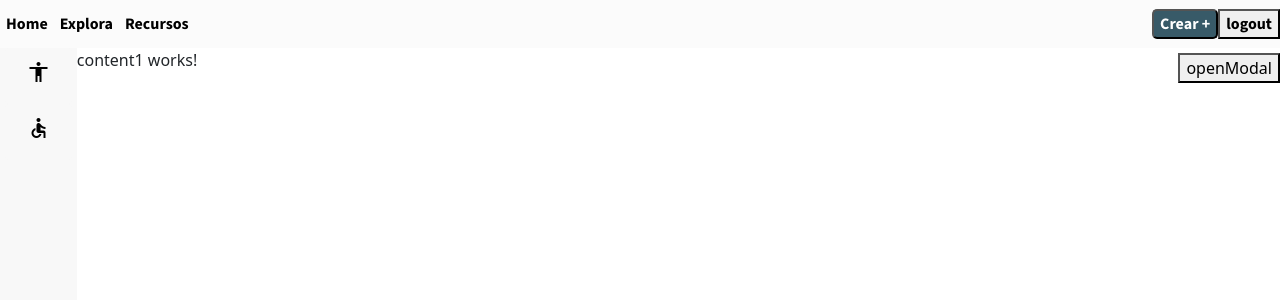
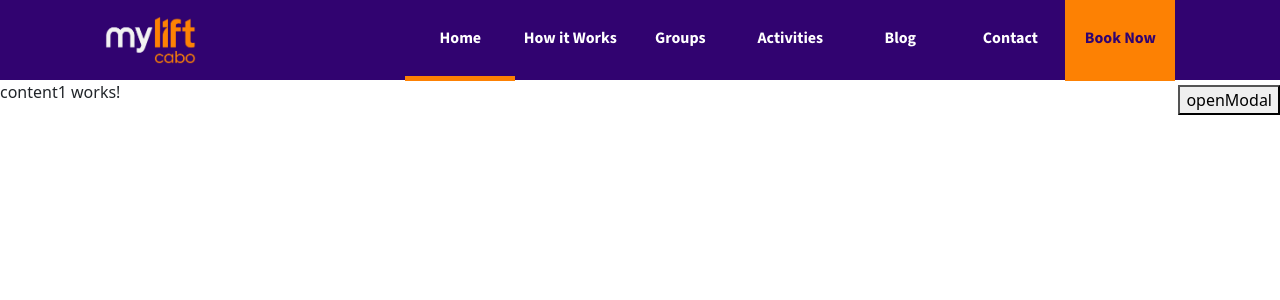
Before and after one commit to jesusalexisvzla/WeLift, an Angular app: page /content1 in a window 1280 px wide. Shown: the top 300 px of the page. Built offline with nearby package versions, Linux system fonts and the light colour scheme; sample sign-in values are in the browser's storage.

Commit message:
Added style to navbar

```diff
--- a/src/app/structure/navbar/navbar.component.html
+++ b/src/app/structure/navbar/navbar.component.html
@@ -1,11 +1,16 @@
-<div class="navbar justify-content-between">
-    <div>
-        <button class="text-button">Home</button>
-        <button class="text-button">Explora</button>
-        <button class="text-button">Recursos</button>
+<div class="navbar justify-content-around">
+    <img class="img-navbar" src="../../../assets/Naranja.png"/>
+    <div class="justify-content-between btn-container">
+        <button class="text-button selected-btn">Home</button>
+        <button class="text-button">How it Works</button>
+        <button class="text-button">Groups</button>
+        <button class="text-button">Activities</button>
+        <button class="text-button">Blog</button>
+        <button class="text-button">Contact</button>
+        <button class="text-button book-btn">Book Now</button>
     </div>
-    <div>
+    <!-- <div>
         <button class="solid-button">Crear +</button>
         <button class="bton" (click)="logout()">logout</button>
-    </div>
+    </div> -->
 </div>
--- a/src/app/structure/navbar/navbar.component.scss
+++ b/src/app/structure/navbar/navbar.component.scss
@@ -1,3 +1,28 @@
-.bton{
-    height: 30px;
+.btn-container {
+    height: 100%;
 }
+
+.img-navbar {
+    height: 6vh;
+}
+
+.text-button {
+    color: white;
+    height: 95%;
+    width: 110px;
+}
+
+.text-button:hover {
+    box-shadow: 0px 5px #fd8103;
+    text-decoration: none;
+}
+
+.selected-btn {
+    box-shadow: 0px 5px #fd8103;
+}
+
+.book-btn {
+    background-color: #fd8103;
+    color: #310370;
+    box-shadow: 0px 5px #fd8103;
+}
--- a/src/app/structure/structure.component.html
+++ b/src/app/structure/structure.component.html
@@ -1,14 +1,14 @@
 <app-navbar (messageEvent)="receiveMessage($event)"></app-navbar>
 
 <div class="d-flex">
-    <div
+    <!-- <div
         id="sidebar"
         (mouseover)="changeContent(true)"
         (mouseout)="changeContent(false)"
         class="sidebar"
     >
         <app-sidebar></app-sidebar>
-    </div>
+    </div> -->
     <div id="content" class="content">
         <router-outlet></router-outlet>
     </div>
--- a/src/styles.scss
+++ b/src/styles.scss
@@ -29,8 +29,9 @@
 }
 
 .navbar {
-    background-color: #fbfbfb;
-    height: 6vh;
+    background-color: #310370;
+    padding: 0;
+    height: 10vh;
     align-items: center;
     display: flex;
     font-family: "Sans3-Bold", sans-serif;
@@ -39,7 +40,7 @@
 .sidebar{
     background-color: #f8f8f8;
     // border-right: 1px solid;
-    height: 94vh;
+    height: 90vh;
     width: 6vw;
     transition: 0.3s;
     @media only screen and (max-width: 800px) {
@@ -77,10 +78,10 @@
     }
 }
 
-.content{
+.content {
     background-color: white;
-    height: 94vh;
-    width: 94vw;
+    height: 90vh;
+    width: 100vw;
     @media only screen and (max-width: 800px) {
         width: 90vw;
     }
```
Also changed, not shown: src/assets/Naranja.png (added).
